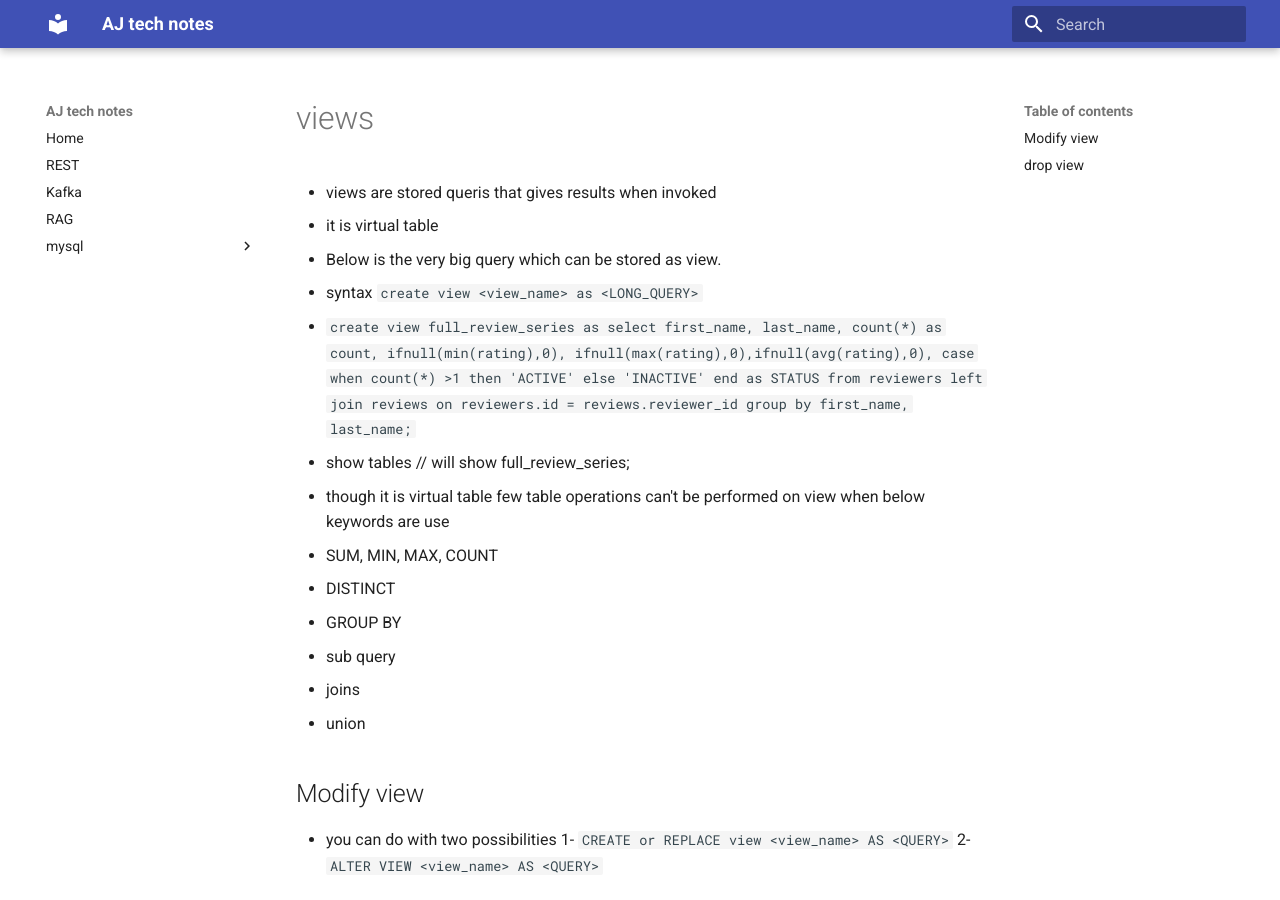
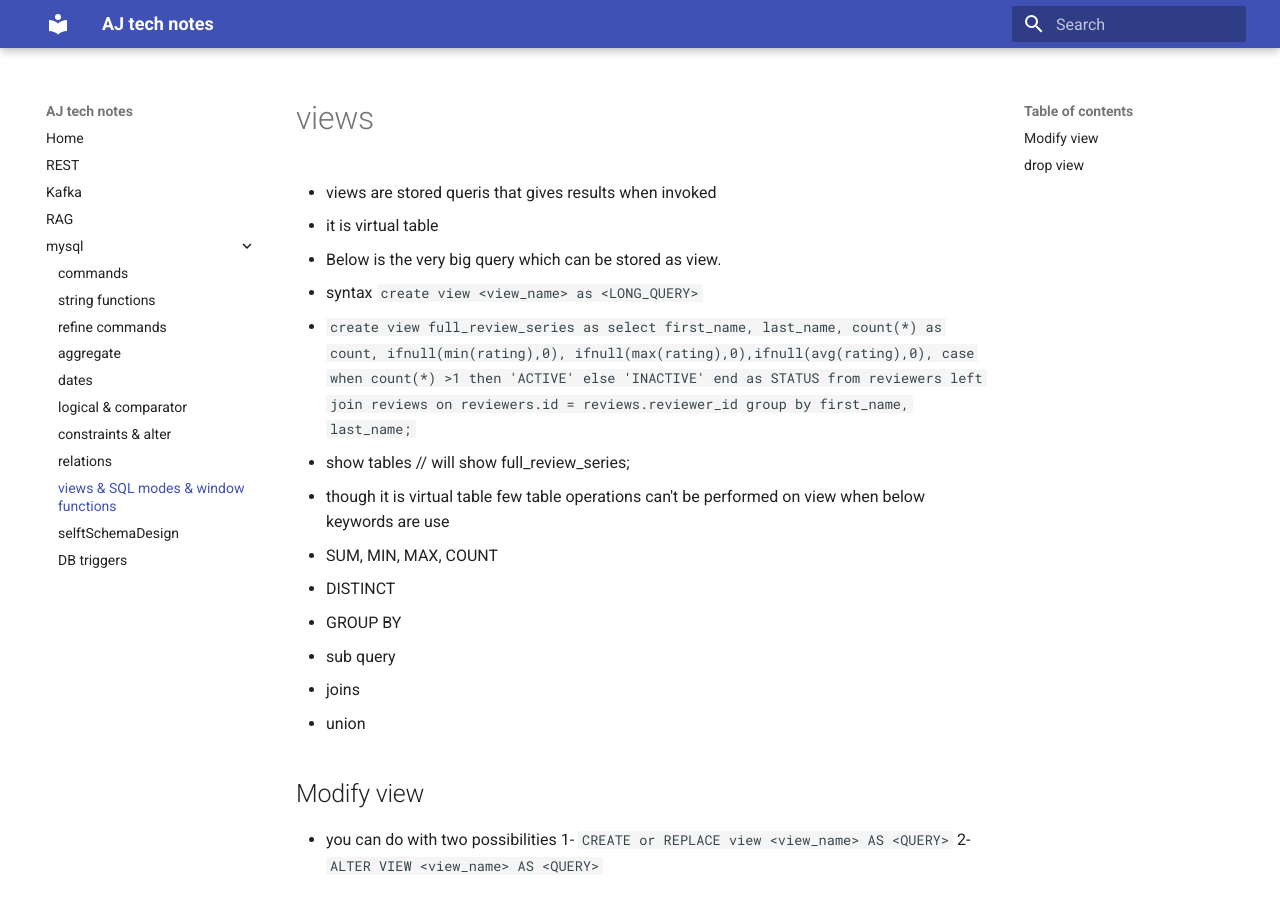
Before and after one commit to ajaykumarsana/learning, an MkDocs documentation site: the page built from docs/mysql/views & SQL modes & window functions.md, in a window 1280 px wide and 900 px high. Built offline with MkDocs 1.6.1 and Material for MkDocs 9.7.7, drawn with Linux system fonts in a browser that asks for light colours.

Commit message:
mysql references added

```diff
--- a/mkdocs.yml
+++ b/mkdocs.yml
@@ -8,8 +8,17 @@ nav:
   - Kafka: kafka.md
   - RAG: RAG.md
   - mysql:
-      - commands: mysql1/commands.md
+      - commands: mysql/commands.md
       - string functions: mysql/string functions.md
+      - refine commands: mysql/refine commands.md
+      - aggregate: mysql/aggregate.md
+      - dates: mysql/dates.md
+      - logical & comparator: mysql/logical & comparator.md
+      - constraints & alter: mysql/constraints & alter.md
+      - relations: mysql/relations.md
+      - views & SQL modes & window functions: mysql/views & SQL modes & window functions.md
+      - selftSchemaDesign: mysql/selftSchemaDesign.md
+      - DB triggers: mysql/DB triggers.md
 
 # Choose a theme (the clean, popular "material" theme is recommended)
 theme:
```
Also changed, not shown: docs/mysql/string functions.md (renamed from docs/mysql1/string functions.md, +2 -0 lines), docs/mysql/DB triggers.md (renamed from docs/mysql1/12 DB triggers.md), docs/mysql/aggregate.md (renamed from docs/mysql1/4 aggregate.md), docs/mysql/commands.md (renamed from docs/mysql1/commands.md), docs/mysql/constraints & alter.md (renamed from docs/mysql1/7 constraints & alter.md), docs/mysql/dates.md (renamed from docs/mysql1/5 dates.md), docs/mysql/logical & comparator.md (renamed from docs/mysql1/6 logical & comparator.md), docs/mysql/readme.md (renamed from docs/mysql1/readme.md), docs/mysql/refine commands.md (renamed from docs/mysql1/3 refine commands.md), docs/mysql/relations.md (renamed from docs/mysql1/8 relations.md), docs/mysql/selfSchemaDesign.md (renamed from docs/mysql1/10 selfSchemaDesign.md), docs/mysql/views & SQL modes & window functions.md (renamed from docs/mysql1/9 views & SQL modes & window functions.md), 12 other files.
